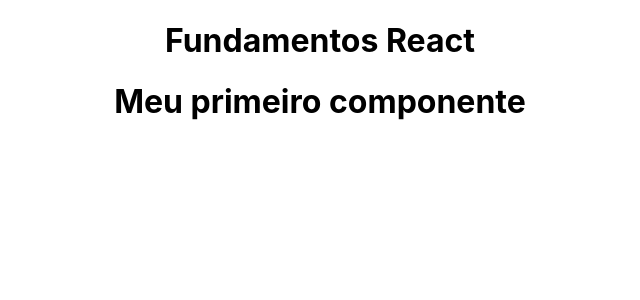
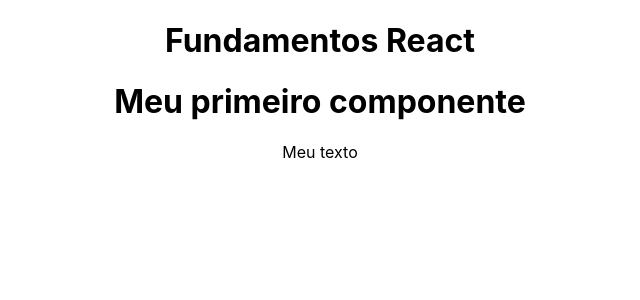
Before and after one commit to PatrikAlmeida/react, a React (Create React App) app in the folder fundamentos/: page / in a window 1280 px wide. Shown: the top 300 px of the page, without its empty margins (320-960 px from the left). Built offline with nearby package versions, Linux system fonts and the light colour scheme.

Commit message:
comentarios

```diff
--- a/fundamentos/src/components/FirstComponent.js
+++ b/fundamentos/src/components/FirstComponent.js
@@ -1,8 +1,17 @@
+// arquivo de estilo
+
 const FirstComponent = () => {
+    // essa função faz isso
+
+    /*
+        multi line
+    */
 
     return (
         <div>
+            {/* Algum comentário */}
             <h1>Meu primeiro componente</h1>
+            <p className="teste">Meu texto</p>
         </div>
     )
 }
```
